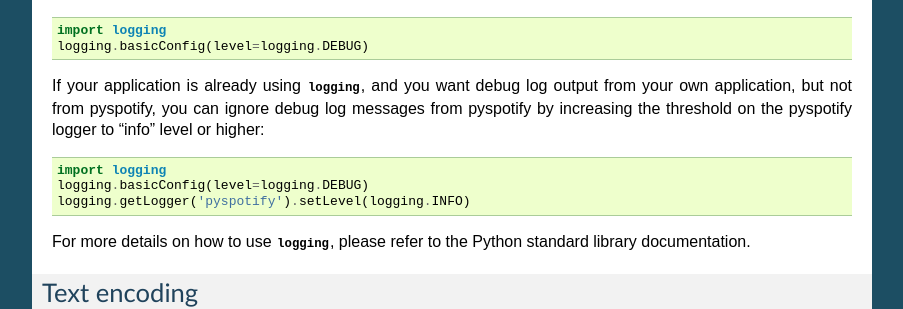
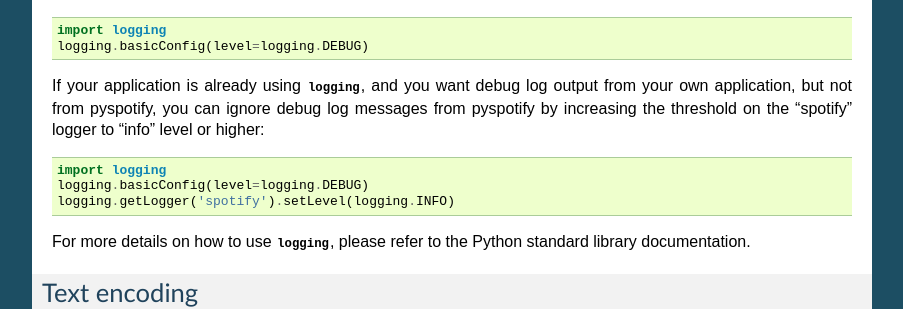
Before and after one commit to jodal/pyspotify, a Sphinx documentation site: the page built from docs/api.rst, in a window 1280 px wide and 900 px high, scrolled down 1055 px. Shown: the part 183-492 px from the top of the window, without its empty margins (198-1101 px from the left). Built offline with Sphinx 7.4.7, drawn with Linux system fonts in a browser that asks for light colours.

Commit message:
docs: Fix logger name

```diff
--- a/docs/api.rst
+++ b/docs/api.rst
@@ -90,12 +90,12 @@ out of pyspotify::
 
 If your application is already using :mod:`logging`, and you want debug log
 output from your own application, but not from pyspotify, you can ignore debug
-log messages from pyspotify by increasing the threshold on the pyspotify logger
+log messages from pyspotify by increasing the threshold on the "spotify" logger
 to "info" level or higher::
 
     import logging
     logging.basicConfig(level=logging.DEBUG)
-    logging.getLogger('pyspotify').setLevel(logging.INFO)
+    logging.getLogger('spotify').setLevel(logging.INFO)
 
 For more details on how to use :mod:`logging`, please refer to the Python
 standard library documentation.
```
